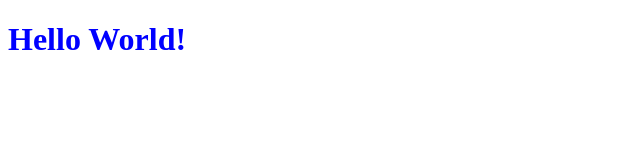
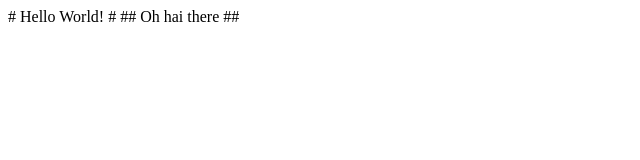
Before and after one commit to jrkaupert/jrkaupert.github.io, a plain HTML site: page index.html in a window 1280 px wide. Shown: the whole page, without its empty margins (0-640 px from the left). Drawn offline with Linux system fonts and the light colour scheme.

Commit message:
"test with markdown"

```diff
--- a/index.html
+++ b/index.html
@@ -6,6 +6,7 @@
     <title>jrkaupert.github.io test</title>
   </head>
   <body>
-    <h1>Hello World!</h1>
+    # Hello World! #
+    ## Oh hai there ##
   </body>
 </html>
```
